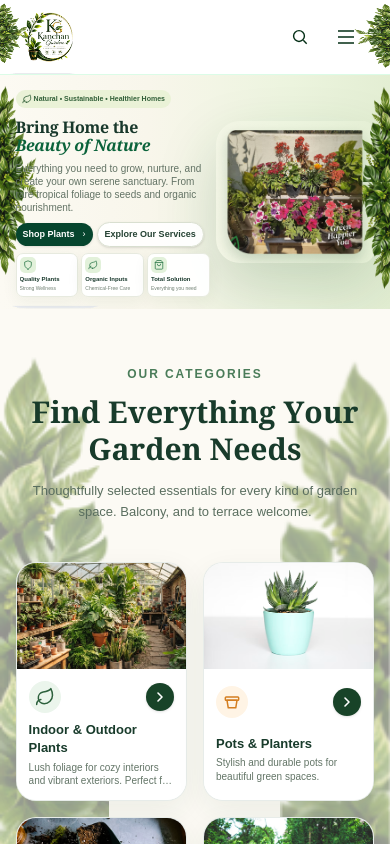
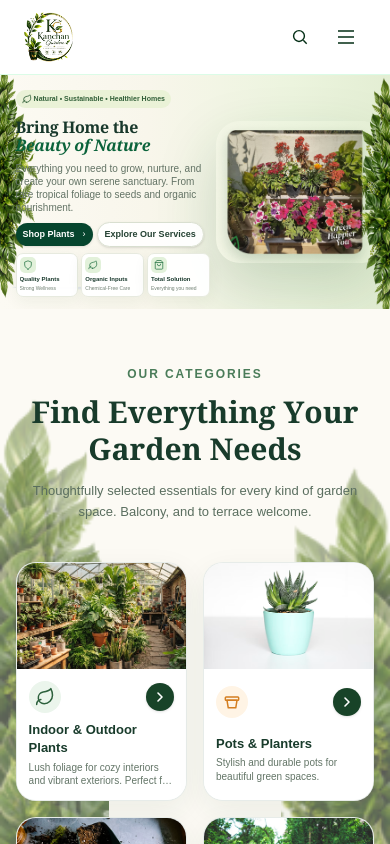
Before and after one commit to Brand-Mindz-Global-Technology-Pvt-Ltd/Kanchan-Frontend, a React (Vite) app: page / in a window 390 px wide. Shown: the top 844 px of the page. Built offline with nearby package versions, Linux system fonts and the light colour scheme.

Commit message:
Fix home page responsive design and leaf decorations

```diff
--- a/src/components/home/GardenBanner.tsx
+++ b/src/components/home/GardenBanner.tsx
@@ -16,34 +16,51 @@ function GardenBanner() {
     >
       <style>{`
         @media (max-width: 640px) {
+          .garden-banner__frame {
+            aspect-ratio: auto !important;
+            min-height: clamp(280px, 82vw, 340px) !important;
+          }
+
+          .garden-banner__content {
+            padding: 20px !important;
+          }
+
           .garden-banner .garden-banner__left-content {
-            transform: translate(30px, 5px) !important;
+            width: 70% !important;
+            transform: none !important;
           }
 
           .garden-banner .garden-banner__label {
-            font-size: 7px !important;
+            font-size: 9px !important;
           }
 
           .garden-banner .garden-banner__heading {
-            font-size: 14px !important;
+            font-size: 21px !important;
+            line-height: 1.08 !important;
           }
 
           .garden-banner .garden-banner__description {
-            font-size: 8px !important;
+            font-size: 11px !important;
+            line-height: 1.45 !important;
           }
 
           .garden-banner .garden-banner__button {
-            font-size: 5px !important;
+            gap: 6px !important;
+            margin-top: 12px !important;
+            padding: 7px 10px !important;
+            font-size: 10px !important;
           }
 
           .garden-banner .garden-banner__slogan {
             left: auto !important;
-            right: 4% !important;
-            bottom: 8% !important;
+            right: 5% !important;
+            bottom: 7% !important;
+            width: 25%;
           }
 
           .garden-banner .garden-banner__slogan p {
-            font-size: 7px !important;
+            font-size: clamp(11px, 3.4vw, 15px) !important;
+            text-align: right !important;
           }
         }
       `}</style>
@@ -61,12 +78,12 @@ function GardenBanner() {
         mobileBorderTreatment
       />
       <div
-        className="relative z-10 mx-auto overflow-hidden rounded-[12px] sm:rounded-[14px]"
+        className="garden-banner__frame relative z-10 mx-auto overflow-hidden rounded-[12px] sm:rounded-[14px]"
         style={{
           width: "100%",
           maxWidth: "1328px",
           aspectRatio: "3.8 / 1",
-minHeight: "0",
+          minHeight: "0",
           boxShadow: "none",
         }}
       >
@@ -92,7 +109,7 @@ minHeight: "0",
         />
 
         <div
-          className="absolute inset-0 flex items-stretch justify-between"
+          className="garden-banner__content absolute inset-0 flex items-stretch justify-between"
           style={{
             boxSizing: "border-box",
             padding: "clamp(16px, 2.5%, 24px) clamp(16px, 2.8%, 38px)",
--- a/src/components/home/HomeEdgeLeaves.tsx
+++ b/src/components/home/HomeEdgeLeaves.tsx
@@ -1,6 +1,6 @@
 import leftBorder from "../../assets/leaves/boder/left-1.png";
 import rightBorder from "../../assets/leaves/boder/rigth-1.png";
-import type { CSSProperties } from "react";
+import { Fragment, type CSSProperties } from "react";
 
 type LeafPlacement = {
   top?: string;
@@ -23,9 +23,6 @@ function HomeEdgeLeaves({
   mobileBorderTreatment = false,
   mobileOpacity,
 }: HomeEdgeLeavesProps) {
-  const leftPlacement = placements.find((placement) => placement.left)?.left;
-  const rightPlacement = placements.find((placement) => placement.right)?.right;
-
   return (
     <>
       {mobileBorderTreatment && (
@@ -58,34 +55,43 @@ function HomeEdgeLeaves({
             : ({ "--home-edge-mobile-opacity": mobileOpacity } as CSSProperties)
         }
       >
-        {leftPlacement && (
+        {placements.map(({ left, right }, index) => (
+          <Fragment key={index}>
+            {left && (
               <img
                 src={leftBorder}
                 alt=""
                 data-decorative-leaf
                 data-home-edge-leaf="left"
-            className="pointer-events-none absolute left-0 top-0 h-full max-w-none object-fill"
+                className="pointer-events-none absolute h-full max-w-none object-fill"
                 style={{
-              width: leftPlacement.width,
-              opacity: leftPlacement.opacity ?? 0.7,
+                  left: 0,
+                  top: left.top,
+                  bottom: left.bottom,
+                  width: left.width,
+                  opacity: left.opacity ?? 0.7,
                 }}
               />
             )}
 
-        {rightPlacement && (
+            {right && (
               <img
                 src={rightBorder}
                 alt=""
                 data-decorative-leaf
                 data-home-edge-leaf="right"
-            className="pointer-events-none absolute top-0 h-full max-w-none object-fill"
+                className="pointer-events-none absolute h-full max-w-none object-fill"
                 style={{
                   right: 0,
-              width: rightPlacement.width,
-              opacity: rightPlacement.opacity ?? 0.7,
+                  top: right.top,
+                  bottom: right.bottom,
+                  width: right.width,
+                  opacity: right.opacity ?? 0.7,
                 }}
               />
             )}
+          </Fragment>
+        ))}
       </div>
     </>
   );
--- a/src/components/layout/Footer.tsx
+++ b/src/components/layout/Footer.tsx
@@ -1,7 +1,6 @@
 import kanchanLogo from "../../assets/kanchan-logo.png";
-import HomeEdgeLeaves from "../home/HomeEdgeLeaves";
 
-export default function Footer({ homeDecorations = false }: { homeDecorations?: boolean }) {
+export default function Footer() {
   return (
     <footer
       className="relative isolate w-full overflow-hidden"
@@ -43,21 +42,6 @@ export default function Footer({ homeDecorations = false }: { homeDecorations?:
           }
         }
       `}</style>
-
-      {homeDecorations && (
-        <HomeEdgeLeaves
-          placements={[
-            {
-              left: { top: "-12%", width: "clamp(105px, 16vw, 220px)", opacity: 0.9 },
-              right: { top: "-12%", width: "clamp(110px, 17vw, 230px)", opacity: 0.9 },
-            },
-            {
-              left: { bottom: "-18%", width: "clamp(105px, 16vw, 220px)", opacity: 0.9 },
-              right: { bottom: "-18%", width: "clamp(110px, 17vw, 230px)", opacity: 0.9 },
-            },
-          ]}
-        />
-      )}
 
       {/* Main container */}
       <div className="relative z-10 mx-auto max-w-[1140px] px-6 sm:px-8 lg:px-10" style={{ paddingTop: "38px", paddingBottom: "36px" }}>
--- a/src/components/layout/Navbar.tsx
+++ b/src/components/layout/Navbar.tsx
@@ -1,6 +1,5 @@
 
 import { useState } from "react";
-import HomeEdgeLeaves from "../home/HomeEdgeLeaves";
 
 type NavbarLink = {
   name: string;
@@ -37,16 +36,6 @@ function Navbar() {
           }
         }
       `}</style>
-      {currentPath === "/" && (
-        <HomeEdgeLeaves
-          placements={[
-            {
-              left: { top: "-20%", width: "clamp(85px, 11vw, 150px)", opacity: 0.9 },
-              right: { top: "-25%", width: "clamp(100px, 13vw, 175px)", opacity: 0.9 },
-            },
-          ]}
-        />
-      )}
       <nav className="relative z-10 mx-auto flex max-w-[1440px] items-center justify-between gap-6 px-6 py-3 lg:px-16">
         {/* Logo */}
 
--- a/src/pages/Home.tsx
+++ b/src/pages/Home.tsx
@@ -19,7 +19,7 @@ function Home() {
       <GardenerStories />
       <AskedQuestions />
       <BotanicalChronicle />
-      <Footer homeDecorations />
+      <Footer />
     </main>
   );
 }
```
Lines whose indentation alone changed are shown as unchanged.
